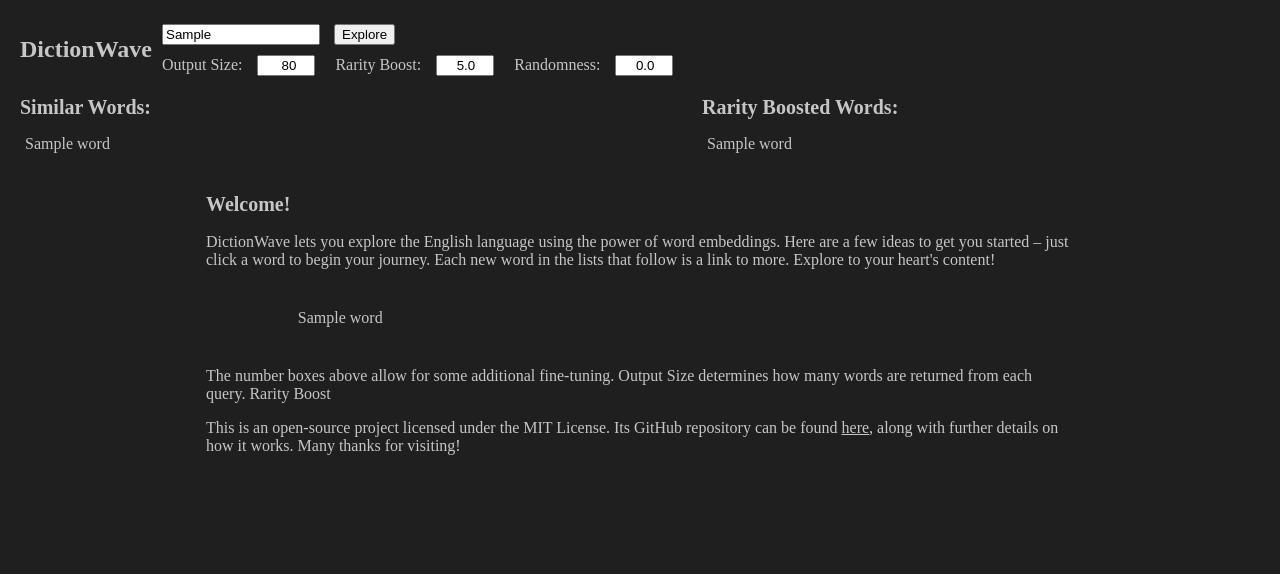
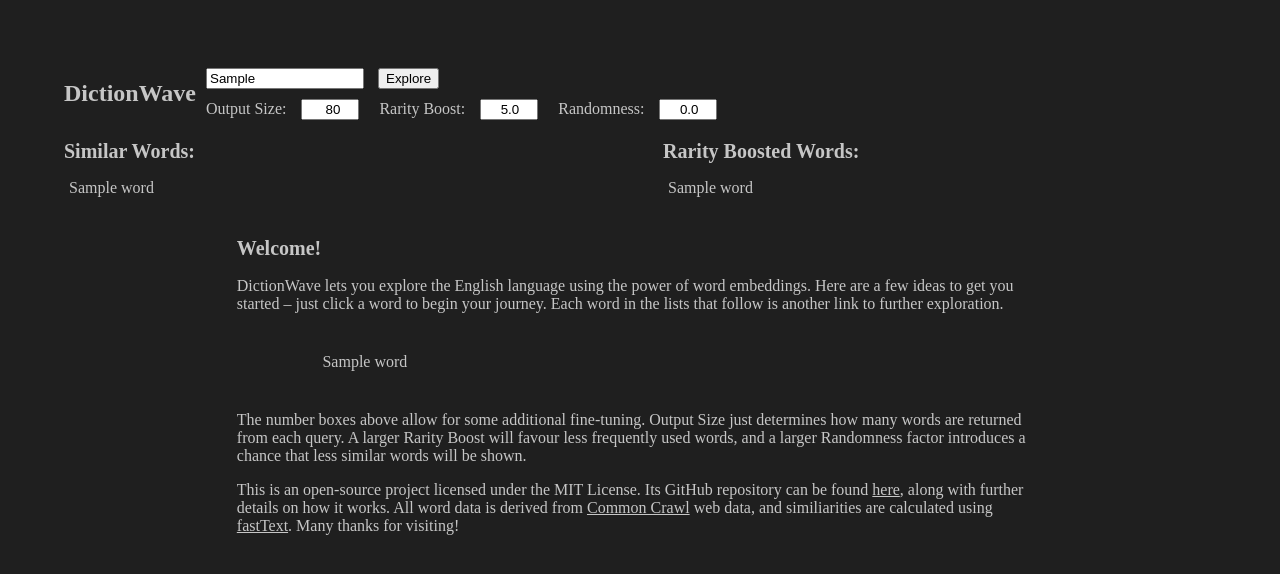
Before and after one commit to jhelsby/DictionWave, a Flask app: template templates/index.html in a window 1280 px wide. Shown: the top 574 px of the page. Run offline with Flask 3, Linux system fonts and the light colour scheme; the template is opened without the code that fills it: most values are stand-ins (such as "Sample title", 1, 10 or a date in 2020); parts of the project's set-up code (start-up, migrations or seed data) failed here and were passed over.

Commit message:
Small style adjustments

```diff
--- a/static/styles.css
+++ b/static/styles.css
@@ -1,5 +1,5 @@
 body {
-    margin: 20px;
+    margin: 5%;
     background-color: rgb(31, 31, 31);
     color: rgb(198, 198, 198);
     max-width: 100%;
@@ -111,7 +111,7 @@
 }
 
 .column {
-    width: 45%;
+    width: 48%;
 }
 
 .word {
--- a/templates/index.html
+++ b/templates/index.html
@@ -18,11 +18,11 @@
                 <button type="submit">Explore</button>
                 <div class="input-container">
                     <label for="num_words">Output Size:</label>
-                    <input type="number" id="num_words" name="num_words" placeholder="N" min="1"
+                    <input type="number" id="num_words" name="num_words" placeholder="Num Words" min="1"
                         value="{{ request.form.num_words or 80 }}" required>
 
                     <label for="rarity_boost">Rarity Boost:</label>
-                    <input type="number" id="rarity_boost" name="rarity_boost" placeholder="R" step="1.0"
+                    <input type="number" id="rarity_boost" name="rarity_boost" placeholder="Rarity" min="0" step="1.0"
                         value="{{ request.form.rarity_boost or 5.0 }}" required>
 
                     <label for="randomness">Randomness:</label>
@@ -64,21 +64,25 @@
             <p>
                 DictionWave lets you explore the English language using the power of word embeddings. Here are a few
                 ideas
-                to get you started &ndash; just click a word to begin your journey. Each new word in the lists that
+                to get you started &ndash; just click a word to begin your journey. Each word in the lists that
                 follow
-                is a link to more. Explore to your heart&apos;s content!
+                is another link to further exploration.
             </p>
             <div class="example">
                 {% for word in example_words %}
                 <span class="word" onclick="submitWord('{{ word }}')">{{ word }}</span>
                 {% endfor %}
             </div>
-            <p>The number boxes above allow for some additional fine-tuning. Output Size determines how many words are
-                returned from each query. Rarity Boost </p>
+            <p>The number boxes above allow for some additional fine-tuning. Output Size just determines how many words
+                are
+                returned from each query. A larger Rarity Boost will favour less frequently used words, and a larger
+                Randomness factor introduces a chance that less similar words will be shown. </p>
             <p>
                 This is an open-source project licensed under the MIT License. Its GitHub repository can be found
                 <u><a href="https://github.com/jhelsby/DictionWave">here</a></u>, along with further details on how it
-                works. Many thanks for visiting!
+                works. All word data is derived from <u><a href="https://commoncrawl.org/">Common Crawl</a></u> web
+                data, and similiarities are calculated using <u><a href="https://fasttext.cc/">fastText</a></u>. Many
+                thanks for visiting!
             </p>
         </div>
     </div>
```
